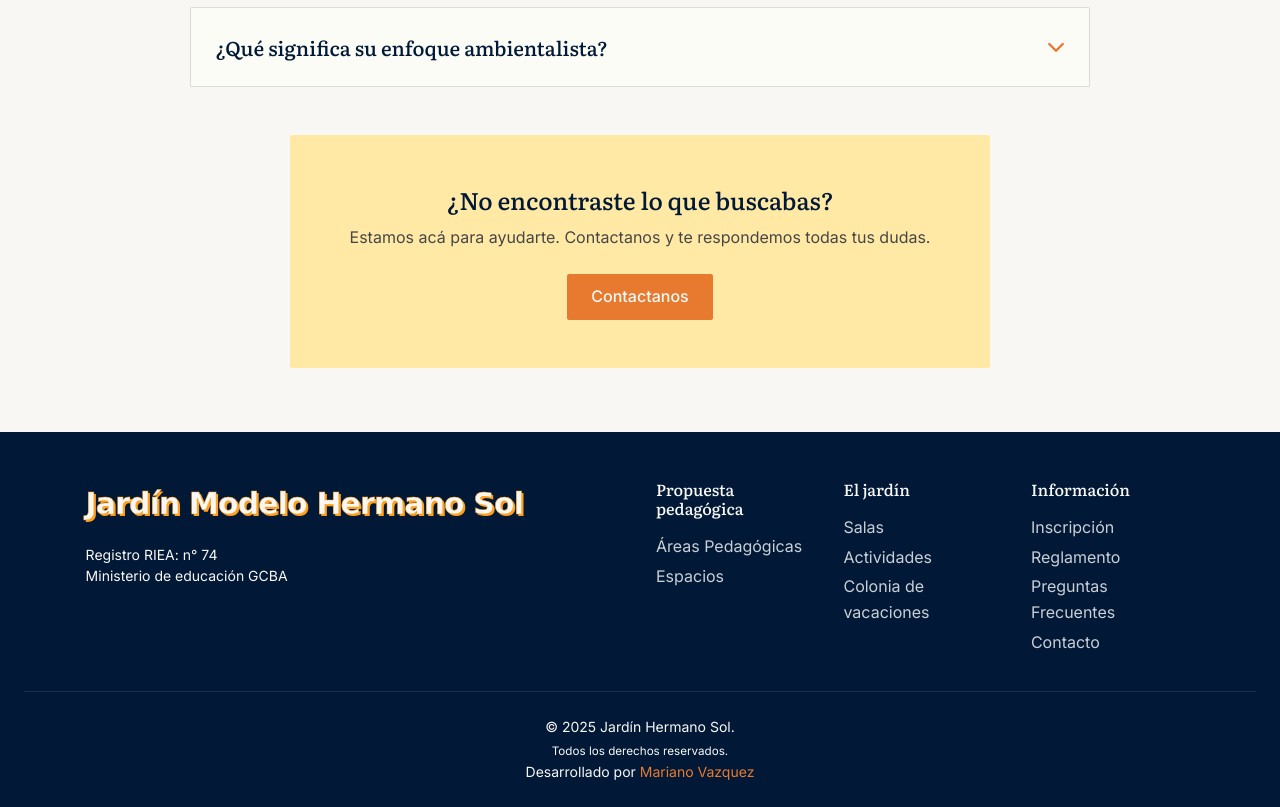
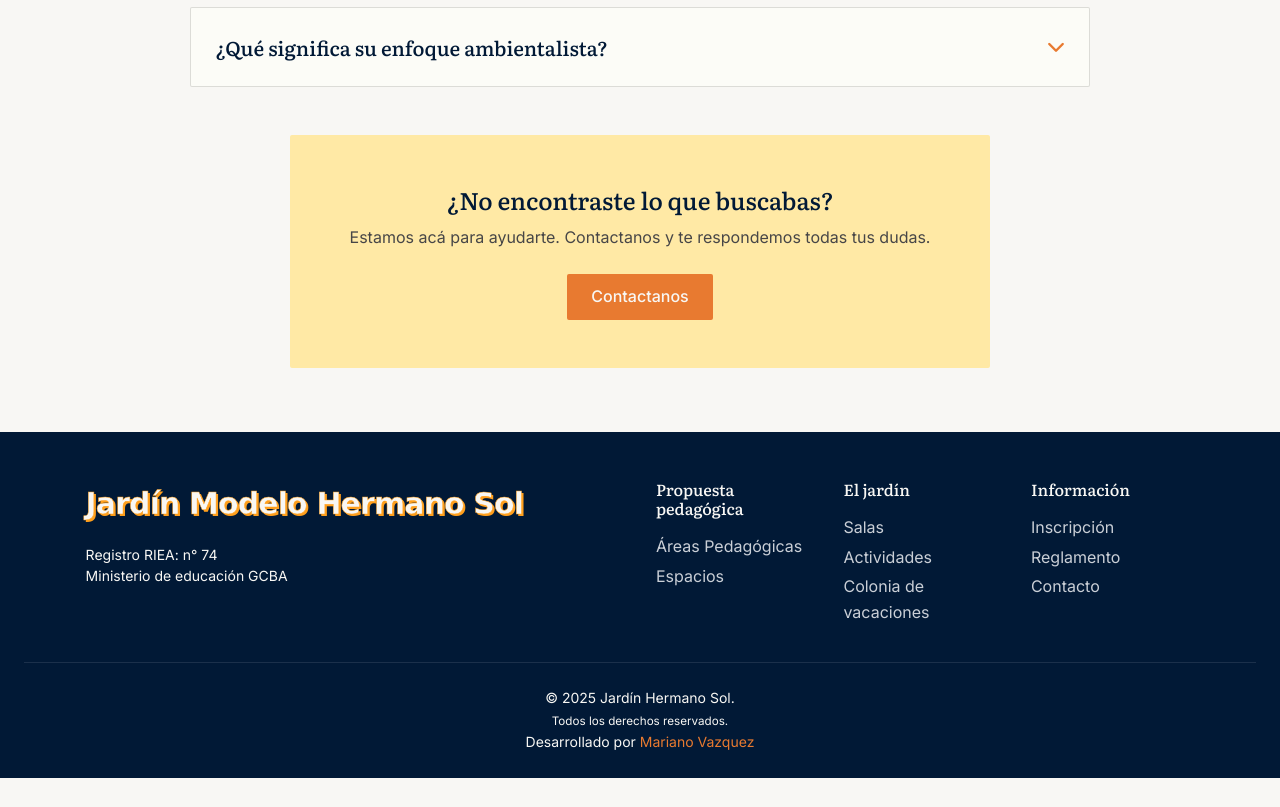
Before and after one commit to mareanovazquez/jardin-hermano-sol, a plain HTML site: page pages/preguntas-frecuentes.html in a window 1280 px wide. Shown: the part 1439-2246 px from the top of the page. After the commit the page ends 2217 px from the top, so only its background shows below. Drawn offline with Linux system fonts and the light colour scheme; a web font is replaced by a local one.

Commit message:
mejora en lso links de navegación

```diff
--- a/pages/preguntas-frecuentes.html
+++ b/pages/preguntas-frecuentes.html
@@ -332,7 +332,6 @@
                         <ul class="footer__list">
                             <li><a href="#" class="footer__link">Inscripción</a></li>
                             <li><a href="#" class="footer__link">Reglamento</a></li>
-                            <li><a href="./preguntas-frecuentes.html" class="footer__link">Preguntas Frecuentes</a></li>
                             <li><a href="../index.html#contacto" class="footer__link">Contacto</a></li>
                         </ul>
                     </div>
```
Also changed, not shown: index.html (+1 -0 lines).
